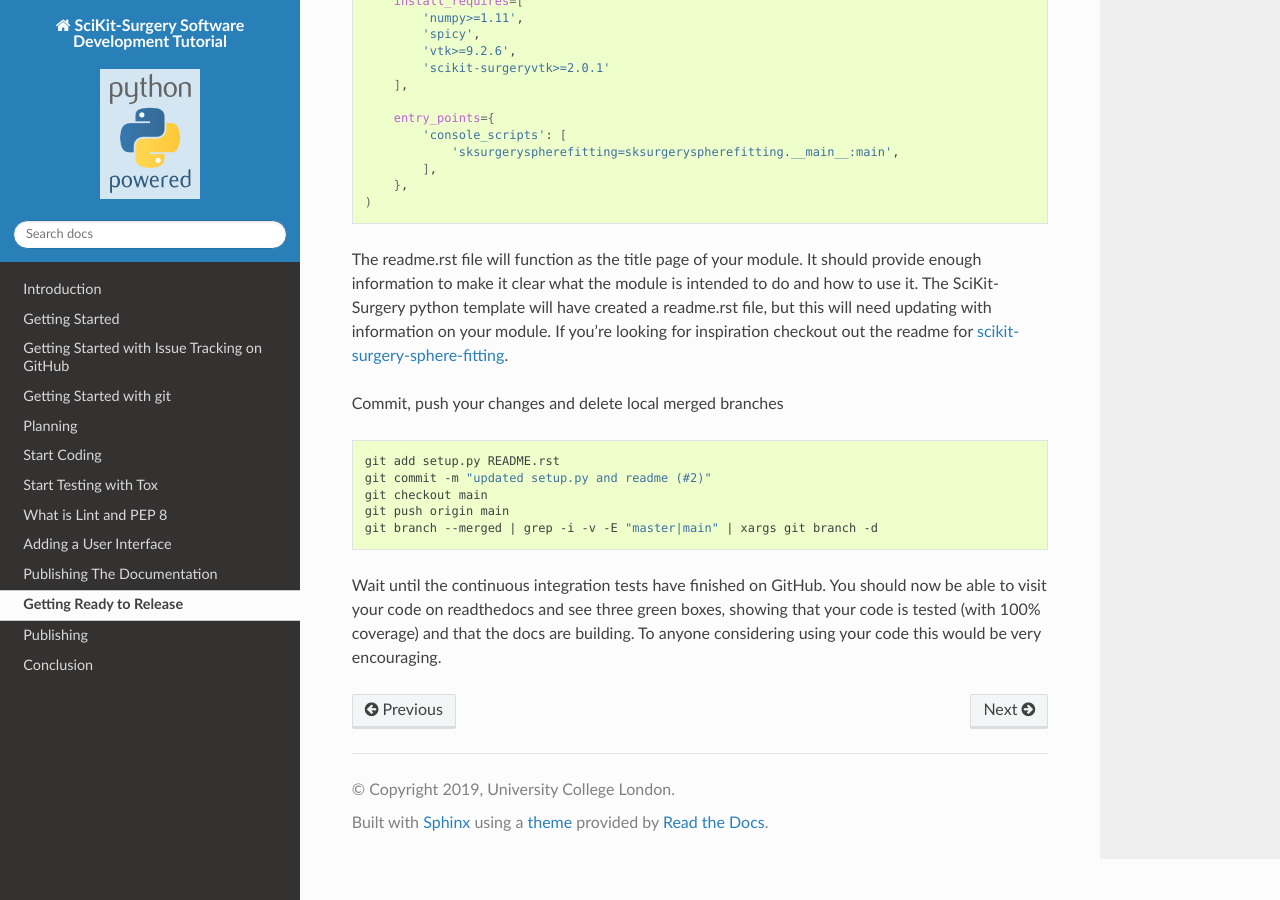
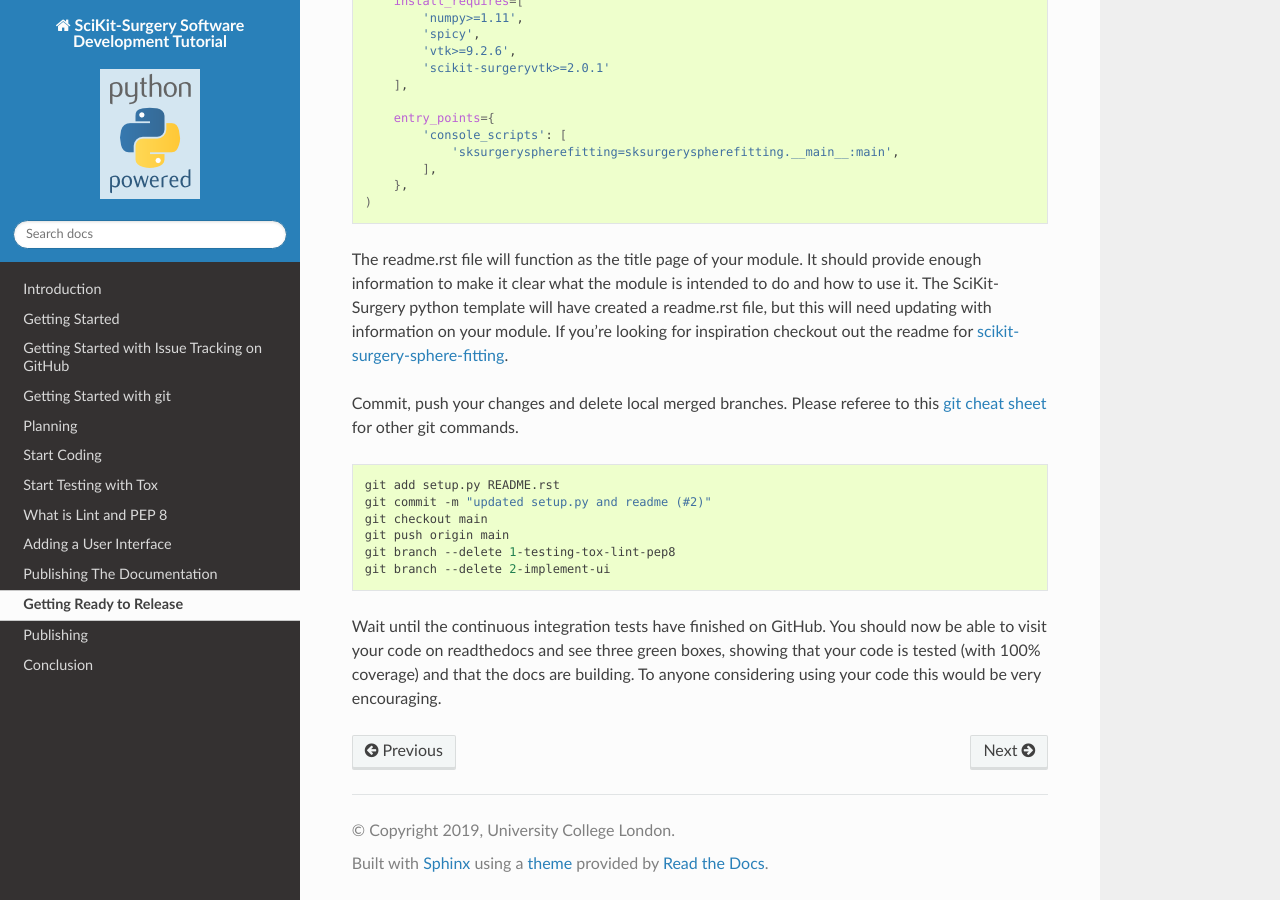
Before and after one commit to SciKit-Surgery/scikit-surgerytutorial02, a Sphinx documentation site: the page built from doc/09_Releaseing.rst, in a window 1280 px wide and 900 px high, scrolled down 1248 px. Built offline with Sphinx 7.4.7 and the Read the Docs theme 2.0.0, drawn with Linux system fonts in a browser that asks for light colours; formulas are drawn with MathJax 3.

Commit message:
removes advance git commnands and adds references for git cheat sheet` (#39)

```diff
--- a/doc/09_Releaseing.rst
+++ b/doc/09_Releaseing.rst
@@ -88,14 +88,16 @@ SciKit-Surgery python template will have created a readme.rst file, but this wil
 information on your module. If you're looking for inspiration checkout out the
 readme for `scikit-surgery-sphere-fitting`_.
 
-Commit, push your changes and delete local merged branches
+Commit, push your changes and delete local merged branches.
+Please referee to this `git cheat sheet`_ for other git commands.
 ::
 
    git add setup.py README.rst
    git commit -m "updated setup.py and readme (#2)"
    git checkout main
    git push origin main
-   git branch --merged | grep -i -v -E "master|main" | xargs git branch -d
+   git branch --delete 1-testing-tox-lint-pep8
+   git branch --delete 2-implement-ui
 
 Wait until the continuous integration tests have finished on GitHub. You should now be
 able to visit your code on readthedocs and see three green boxes, showing that
@@ -103,3 +105,4 @@ your code is tested (with 100% coverage) and that the docs are building. To anyo
 considering using your code this would be very encouraging.
 
 .. _`scikit-surgery-sphere-fitting`: https://scikit-surgery-sphere-fitting.readthedocs.io/en/latest/?badge=latest
+.. _`git cheat sheet`: https://education.github.com/git-cheat-sheet-education.pdf
```
